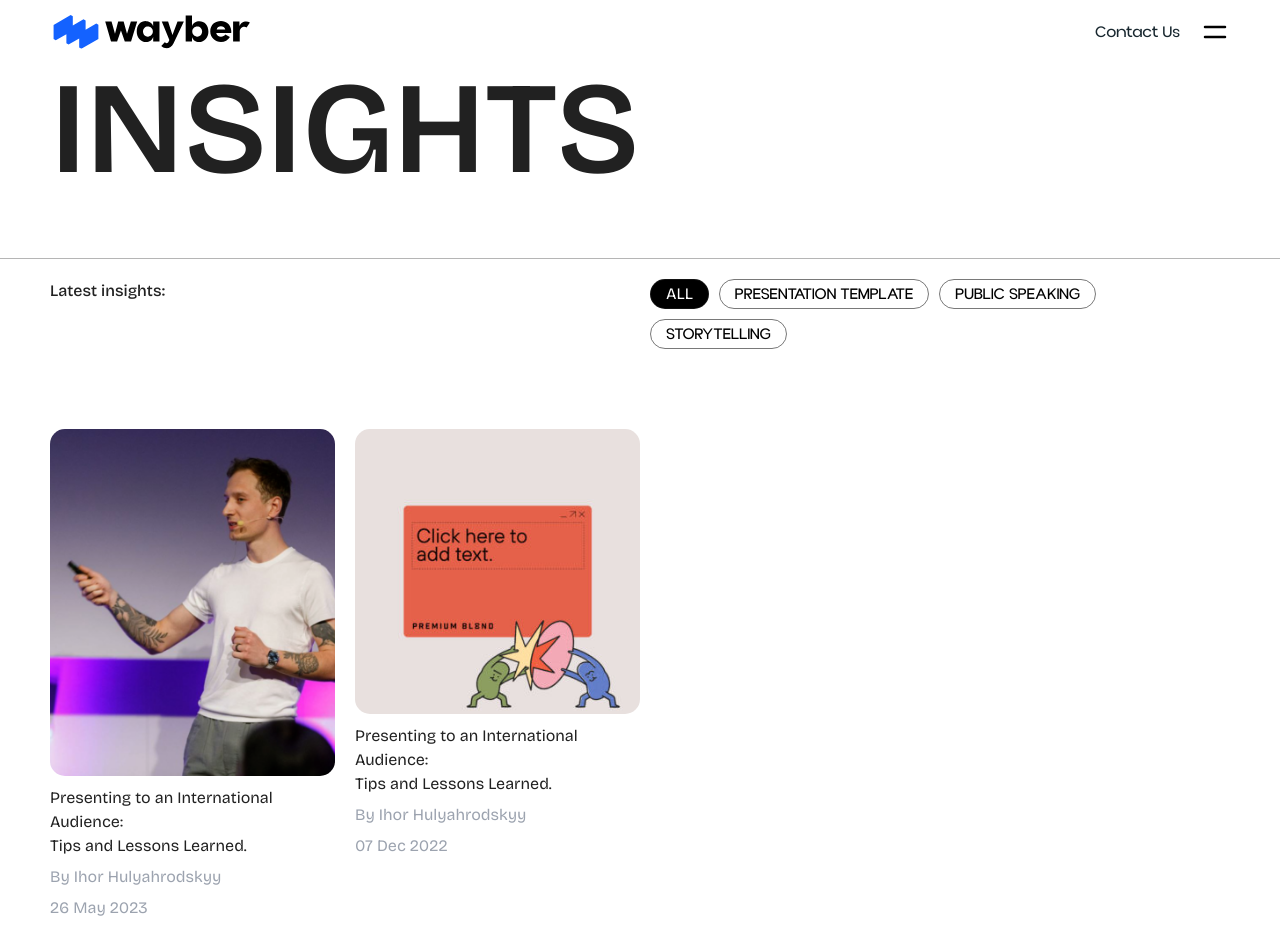
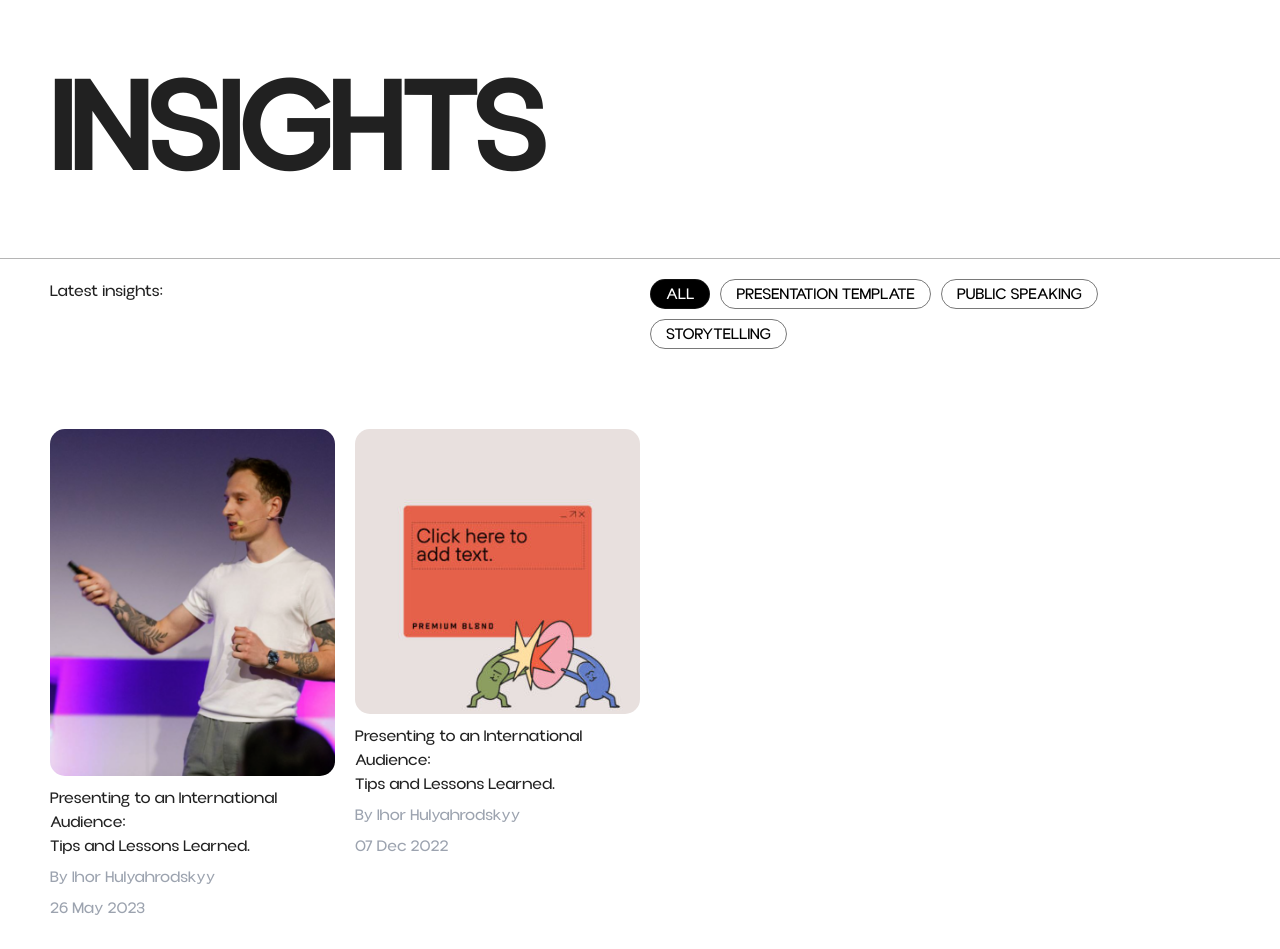
Before and after one commit to Wayber-Technologies/website, a Next.js app: page /insights in a window 1280 px wide. Shown: the top 949 px of the page. Built offline with nearby package versions, Linux system fonts and the light colour scheme.

Commit message:
update: development

```diff
--- a/container/insights-page/Hero.tsx
+++ b/container/insights-page/Hero.tsx
@@ -32,7 +32,7 @@
         <div className="w-full flex flex-col">
           <div className="w-full margin padding-x">
             <div>
-              <h1 className="heading tracking-[-1.3px] text-[#212121] font-semibold font-Bricolage uppercase">
+              <h1 className="heading tracking-[-1.3px] text-[#212121] font-semibold font-Aloevera uppercase">
                 INSIGHTS
               </h1>
             </div>
@@ -40,7 +40,7 @@
           <div className="w-full border-t border-[#21212155] pt-[20px]">
             <div className="w-full flex justify-between padding-x sm:flex-col xm:flex-col gap-[20px]">
               <div className="w-[50%] sm:w-full xm:w-full">
-                <h3 className="paragraph font-medium text-secondry font-Bricolage">Latest insights:</h3>
+                <h3 className="paragraph font-medium text-secondry font-Aloevera">Latest insights:</h3>
               </div>
               <div className="w-[50%] sm:w-full xm:w-full flex flex-wrap items-center gap-[10px]">
                 {str.map((item, i) => (
@@ -50,7 +50,7 @@
                         className="w-fit rounded-[50px] border border-[#21212199] cursor-pointer bg-black"
                         key={item.id}
                       >
-                        <Link className="small-text font-Bricolage uppercase text-white" href={item.href}>
+                        <Link className="small-text font-Aloevera uppercase text-white" href={item.href}>
                           <div className="py-[2px]">
                             <p className="z-10 px-[15px]">{item.title}</p>
                           </div>
@@ -83,7 +83,7 @@
                           key={link.id}
                         >
                           <div className="rounded-[50px] border border-secondry py-[3px] px-[15px] cursor-pointer">
-                            <Link className="small-text font-Bricolage text-secondry uppercase" href={"/"}>
+                            <Link className="small-text font-Aloevera text-secondry uppercase" href={"/"}>
                               {link.title}
                             </Link>
                           </div>
@@ -91,11 +91,11 @@
                       ))}
                     </div>
                     <div className="flex flex-col gap-[7px] mt-[10px]">
-                      <h3 className="paragraph font-Bricolage font-normal text-secondry">
+                      <h3 className="paragraph font-Aloevera font-normal text-secondry">
                         Presenting to an International Audience: <br /> Tips and Lessons Learned.
                       </h3>
-                      <p className="paragraph font-Bricolage font-normal text-gray-400">{item.subTitle}</p>
-                      <p className="paragraph font-Bricolage font-normal text-gray-400">{item.date}</p>
+                      <p className="paragraph font-Aloevera font-normal text-gray-400">{item.subTitle}</p>
+                      <p className="paragraph font-Aloevera font-normal text-gray-400">{item.date}</p>
                     </div>
                   </Link>
                 </div>
--- a/container/insights-page/Publication.tsx
+++ b/container/insights-page/Publication.tsx
@@ -7,14 +7,14 @@
     <section className="w-full bg-marquee padding-y rounded-t-[20px]">
       <div className="w-full bg-marquee z-10 relative rounded-t-[20px]">
         <Marquee
-          title="instagram"
-          className="pb-[50px] lg:pb-[40px] md:pb-[30px] sm:pb-[20px] xm:pb-[15px] text-[540px] leading-[330px] lg:text-[380px] lg:leading-[240px] md:text-[300px] md:leading-[160px] sm:text-[230px] sm:leading-[140px] xm:text-[130px] xm:leading-[80px]"
-        />
+            title="insights from wayber"
+            className="pb-[30px] lg:pb-[25px] md:pb-[20px] sm:pb-[20px] xm:pb-[15px] text-[280px] leading-[200px] lg:text-[200px] lg:leading-[140px] md:text-[120px] md:leading-[80px] sm:text-[90px] sm:leading-[60px] xm:text-[60px] xm:leading-[40px]"
+          />
       </div>
       <div className="w-full padding-x py-[30px]">
         <div className="w-full flex justify-between gap-[20px] flex-wrap sm:flex-col xm:flex-col">
           <div>
-            <h3 className="paragraph font-medium text-white font-Bricolage">Latest publication</h3>
+            <h3 className="paragraph font-medium text-white font-Aloevera">Latest publication</h3>
           </div>
           <div className="w-[70%] flex gap-y-[20px] sm:flex-col xm:flex-col sm:w-full xm:w-full gap-[10px]">
             {insightsPublicationItems.map((item) => (
@@ -29,7 +29,7 @@
                   </div>
                   <div className="flex gap-[10px] items-center">
                     <span className="w-[10px] h-[10px] rounded-full bg-white" />
-                    <h4 className="paragraph uppercase font-medium font-Bricolage text-white">{item.title}</h4>
+                    <h4 className="paragraph uppercase font-medium font-Aloevera text-white">{item.title}</h4>
                   </div>
                 </div>
               </div>
```
